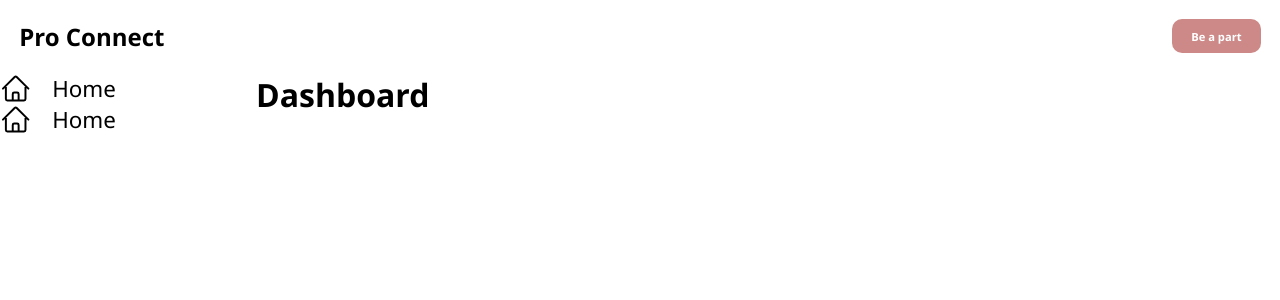
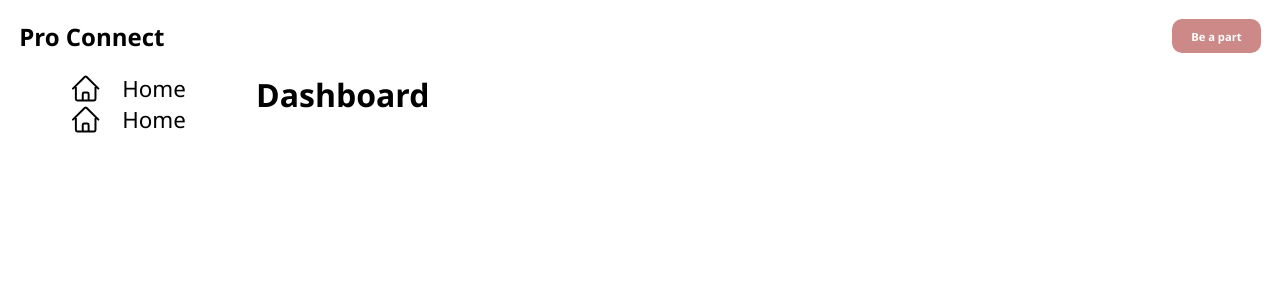
Before and after one commit to Aryanarya01/LinkedIn, a Next.js app in the folder frontend/: page /dashboard in a window 1280 px wide. Shown: the top 300 px of the page. Built offline with nearby package versions, Linux system fonts and the light colour scheme; no server answers; sample sign-in values are in the browser's storage.

Commit message:
dashboardLayout styling

```diff
--- a/frontend/src/layout/DashboardLayout/index.module.css
+++ b/frontend/src/layout/DashboardLayout/index.module.css
@@ -13,6 +13,7 @@
     display: flex;
     flex-direction: column;
     gap: 1.2rem;
+    align-items: center;
 }
 
 .sideBarOptions{
@@ -23,5 +24,5 @@
 }
 
 .sideBarOptions > svg {
-    max-height: 1.4em;
+    height: 1.4em;
 }
```
